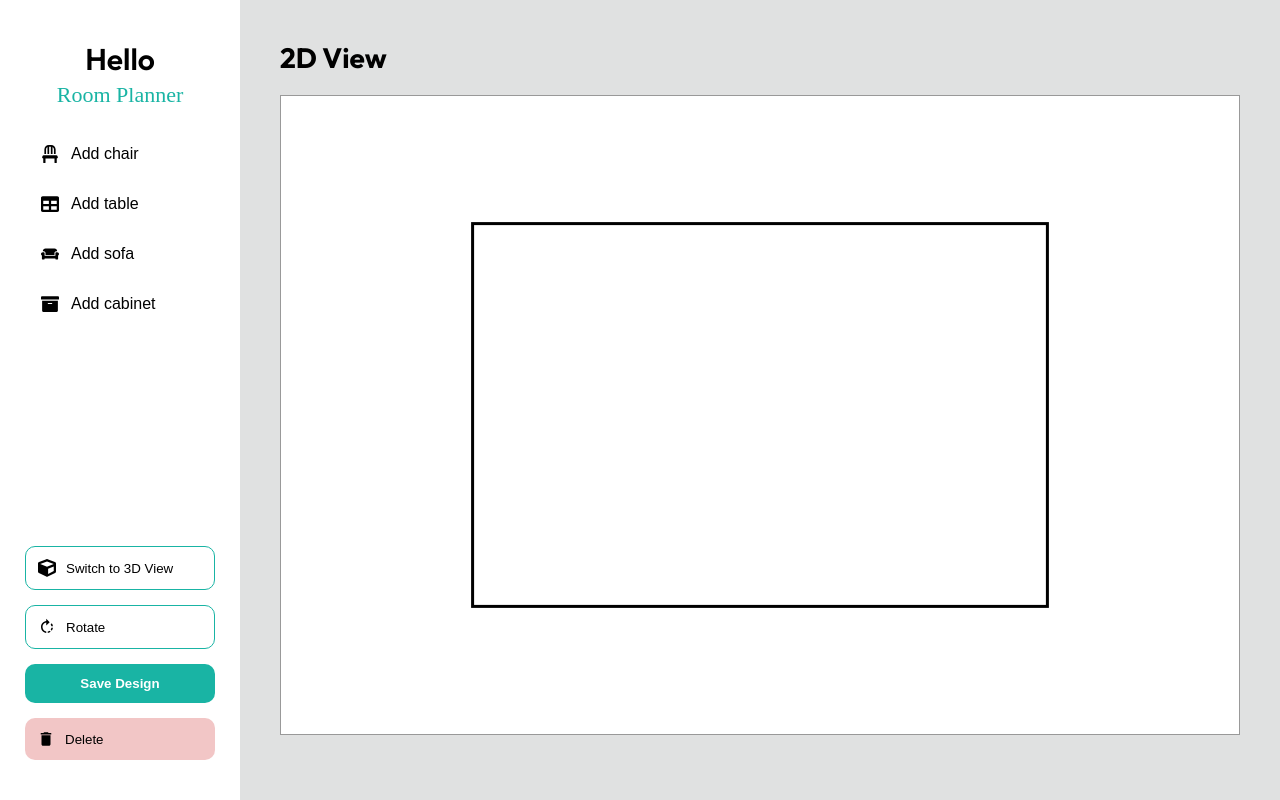
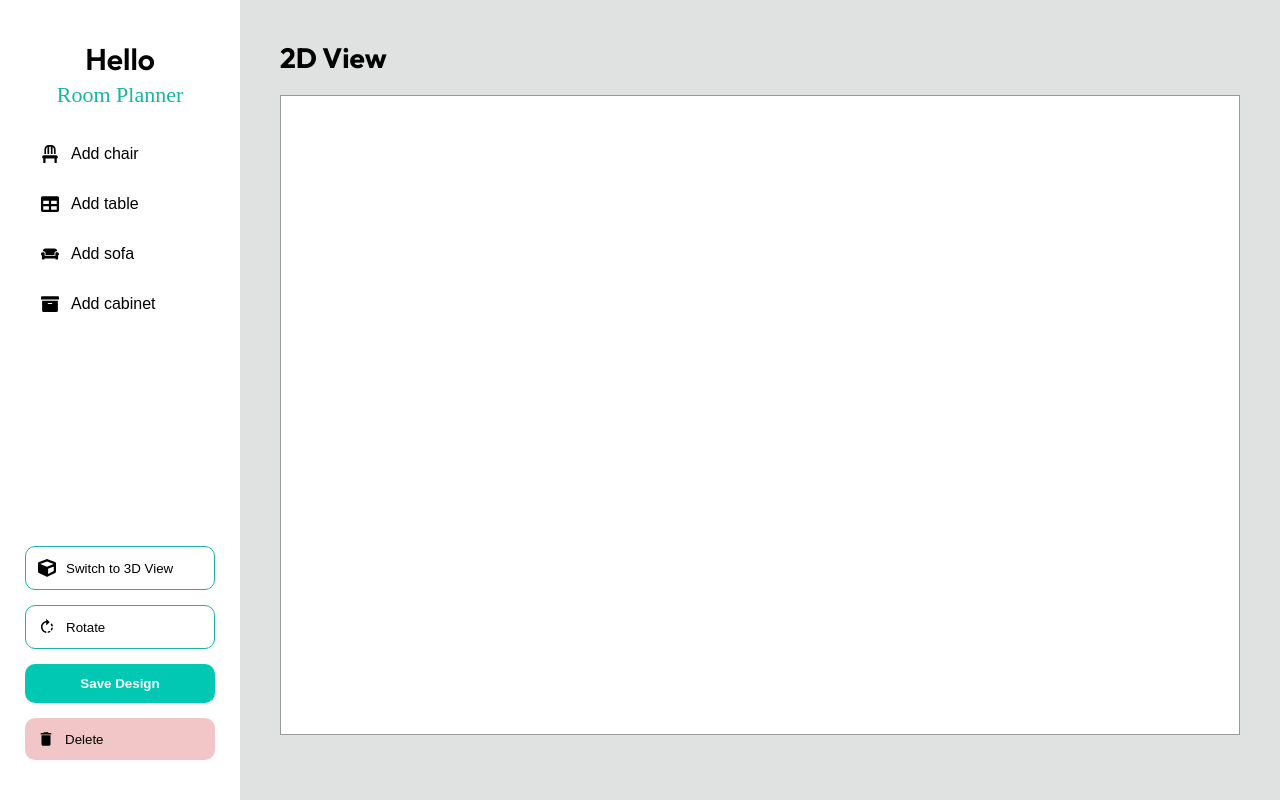
Before and after one commit to Danidu200523/hci-furniture-room-visualizer, a React (Vite) app: page /editor-2d in a window 1280 px wide. Built offline with nearby package versions, Linux system fonts and the light colour scheme.

Commit message:
Update 2D Editor screen

```diff
--- a/src/pages/Editor2D.jsx
+++ b/src/pages/Editor2D.jsx
@@ -10,17 +10,7 @@ function Editor2D() {
   const [objects, setObjects] = useState([]);
   const [selectedId, setSelectedId] = useState(null);
   const [isDragging, setIsDragging] = useState(false);
-
-  /* ===============================
-     LOAD SAVED DESIGN
-  =============================== */
-  useEffect(() => {
-    const saved = localStorage.getItem("savedDesign");
-    if (saved) {
-      const parsed = JSON.parse(saved);
-      setObjects(parsed.objects || []);
-    }
-  }, []);
+  const [roomBounds, setRoomBounds] = useState(null);
 
   /* ===============================
      RESIZE CANVAS
@@ -37,35 +27,84 @@ function Editor2D() {
 
   useEffect(() => {
     draw();
-  }, [objects]);
+  }, [objects, room]);
 
   /* ===============================
-     DRAWING
+     MAIN DRAW
   =============================== */
   const draw = () => {
     const canvas = canvasRef.current;
+    if (!canvas) return;
+
     const ctx = canvas.getContext("2d");
-
     ctx.clearRect(0, 0, canvas.width, canvas.height);
 
     drawRoom(ctx);
     drawObjects(ctx);
   };
 
+  /* ===============================
+     DRAW ROOM
+  =============================== */
   const drawRoom = (ctx) => {
+    if (!room || !room.width || !room.height) return;
+
     const canvas = canvasRef.current;
 
-    const roomWidth = canvas.width * 0.6;
-    const roomHeight = canvas.height * 0.6;
+    const width = Number(room.width);
+    const height = Number(room.height);
+
+    const padding = 80;
+
+    const scaleX = (canvas.width - padding) / width;
+    const scaleY = (canvas.height - padding) / height;
+    const scale = Math.min(scaleX, scaleY);
+
+    const roomWidth = width * scale;
+    const roomHeight = height * scale;
 
     const startX = (canvas.width - roomWidth) / 2;
     const startY = (canvas.height - roomHeight) / 2;
 
+    setRoomBounds({
+      startX,
+      startY,
+      roomWidth,
+      roomHeight,
+      scale,
+    });
+
+    ctx.lineWidth = 3;
     ctx.strokeStyle = "#000";
-    ctx.lineWidth = 3;
+
+    if (room.shape === "rectangle") {
+      ctx.fillStyle = room.color || "#FFFFFF";
+      ctx.fillRect(startX, startY, roomWidth, roomHeight);
       ctx.strokeRect(startX, startY, roomWidth, roomHeight);
+    }
+
+    if (room.shape === "l-shape") {
+      const lWidth = Number(room.lWidth || 0) * scale;
+      const lHeight = Number(room.lHeight || 0) * scale;
+
+      ctx.beginPath();
+      ctx.moveTo(startX, startY);
+      ctx.lineTo(startX + roomWidth, startY);
+      ctx.lineTo(startX + roomWidth, startY + roomHeight);
+      ctx.lineTo(startX + lWidth, startY + roomHeight);
+      ctx.lineTo(startX + lWidth, startY + lHeight);
+      ctx.lineTo(startX, startY + lHeight);
+      ctx.closePath();
+
+      ctx.fillStyle = room.color || "#FFFFFF";
+      ctx.fill();
+      ctx.stroke();
+    }
   };
 
+  /* ===============================
+     DRAW OBJECTS
+  =============================== */
   const drawObjects = (ctx) => {
     objects.forEach((obj) => {
       ctx.save();
@@ -75,27 +114,21 @@ function Editor2D() {
 
       switch (obj.type) {
         case "chair":
-          ctx.fillStyle = "#00C8B3"; // Mint
+          ctx.fillStyle = "#00C8B3";
           ctx.fillRect(-25, -25, 50, 50);
           break;
-
         case "table":
-          ctx.fillStyle = "#525252"; // Gray
+          ctx.fillStyle = "#525252";
           ctx.fillRect(-40, -20, 80, 40);
           break;
-
         case "sofa":
-          ctx.fillStyle = "#444444"; // Dark Gray
-          ctx.beginPath();
-          ctx.roundRect(-60, -25, 120, 50, 15);
-          ctx.fill();
+          ctx.fillStyle = "#E0E1E1";
+          ctx.fillRect(-60, -25, 120, 50);
           break;
-
         case "cabinet":
-          ctx.fillStyle = "#C0F6F1"; // Light mint
+          ctx.fillStyle = "#C0F6F1";
           ctx.fillRect(-20, -50, 40, 100);
           break;
-
         default:
           ctx.fillStyle = "#00C8B3";
           ctx.fillRect(-30, -30, 60, 60);
@@ -120,36 +153,27 @@ function Editor2D() {
      ADD OBJECT
   =============================== */
   const addObject = (type) => {
-    let width = 60;
-    let height = 60;
-
-    if (type === "chair") {
-      width = 50;
-      height = 50;
-    }
-
-    if (type === "table") {
-      width = 80;
-      height = 40;
-    }
-
-    if (type === "sofa") {
-      width = 120;
-      height = 50;
-    }
-
-    if (type === "cabinet") {
-      width = 40;
-      height = 100;
-    }
-
     const newObj = {
       id: Date.now(),
       type,
-      x: 300,
-      y: 250,
-      width,
-      height,
+      x: roomBounds?.startX + 20 || 200,
+      y: roomBounds?.startY + 20 || 200,
+      width:
+        type === "chair"
+          ? 50
+          : type === "table"
+          ? 80
+          : type === "sofa"
+          ? 120
+          : 40,
+      height:
+        type === "chair"
+          ? 50
+          : type === "table"
+          ? 40
+          : type === "sofa"
+          ? 50
+          : 100,
       rotation: 0,
     };
 
@@ -182,21 +206,16 @@ function Editor2D() {
   =============================== */
   const saveDesign = () => {
     const canvas = canvasRef.current;
+    const image = canvas.toDataURL("image/png");
 
-  // Convert canvas to image
-  const image = canvas.toDataURL("image/png", 1.0);
-
-  // Create download link
     const link = document.createElement("a");
     link.href = image;
     link.download = "room-design.png";
     link.click();
-
-  alert("Design saved as image successfully!");
   };
 
   /* ===============================
-     DRAG
+     DRAG WITH BOUNDARY CONTROL
   =============================== */
   const handleMouseDown = (e) => {
     const rect = canvasRef.current.getBoundingClientRect();
@@ -218,18 +237,40 @@ function Editor2D() {
   };
 
   const handleMouseMove = (e) => {
-    if (!isDragging) return;
+    if (!isDragging || !roomBounds) return;
 
     const rect = canvasRef.current.getBoundingClientRect();
     const mouseX = e.clientX - rect.left;
     const mouseY = e.clientY - rect.top;
 
     setObjects((prev) =>
-      prev.map((obj) =>
-        obj.id === selectedId
-          ? { ...obj, x: mouseX - obj.width / 2, y: mouseY - obj.height / 2 }
-          : obj
-      )
+      prev.map((obj) => {
+        if (obj.id !== selectedId) return obj;
+
+        let newX = mouseX - obj.width / 2;
+        let newY = mouseY - obj.height / 2;
+
+        const minX = roomBounds.startX;
+        const minY = roomBounds.startY;
+        const maxX = roomBounds.startX + roomBounds.roomWidth - obj.width;
+        const maxY = roomBounds.startY + roomBounds.roomHeight - obj.height;
+
+        newX = Math.max(minX, Math.min(newX, maxX));
+        newY = Math.max(minY, Math.min(newY, maxY));
+
+        if (room.shape === "l-shape") {
+          const lWidth = Number(room.lWidth || 0) * roomBounds.scale;
+          const lHeight = Number(room.lHeight || 0) * roomBounds.scale;
+
+          const inCutArea =
+            newX + obj.width > roomBounds.startX + lWidth &&
+            newY < roomBounds.startY + lHeight;
+
+          if (inCutArea) return obj;
+        }
+
+        return { ...obj, x: newX, y: newY };
+      })
     );
   };
 
@@ -239,7 +280,6 @@ function Editor2D() {
 
   return (
     <div className="editor-page">
-
       <Sidebar
         addObject={addObject}
         rotateSelected={rotateSelected}
@@ -260,7 +300,6 @@ function Editor2D() {
           />
         </div>
       </div>
-
     </div>
   );
 }
--- a/src/styles/sidebar.css
+++ b/src/styles/sidebar.css
@@ -75,7 +75,7 @@
   padding: 12px;
   border-radius: 10px;
   border: none;
-  background: #19b4a4;
+  background: var(--mint);
   color: white;
   font-weight: 600;
   cursor: pointer;
```
Lines whose indentation alone changed are shown as unchanged.
